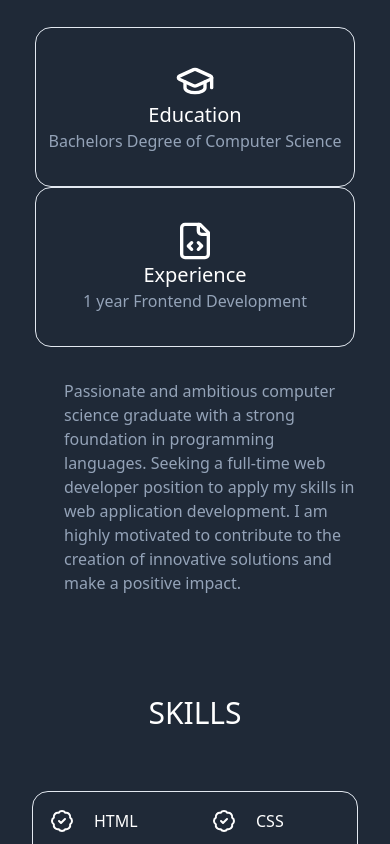
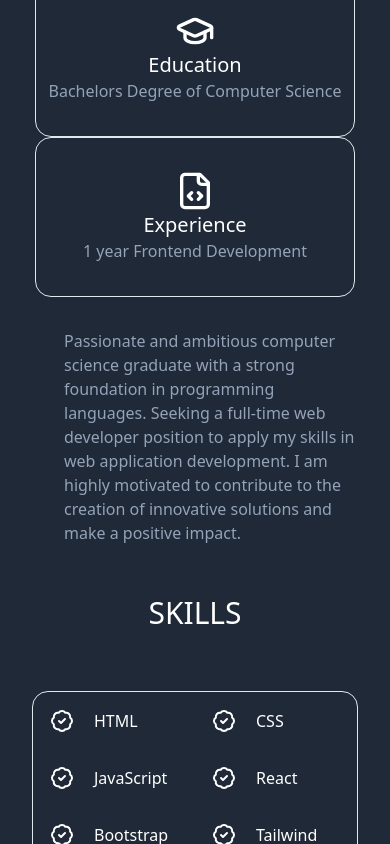
Before and after one commit to AdrianWMY/my-portfolio-app, a React (Vite) app: page / in a window 390 px wide. Shown: the part 1156-2000 px from the top of the page. Built offline with nearby package versions, Linux system fonts and the light colour scheme.

Commit message:
reduce the margin

```diff
--- a/src/App.tsx
+++ b/src/App.tsx
@@ -50,7 +50,7 @@ function App() {
         </div>
       </section>
 
-      <section className="mt-[100px]" id="about">
+      <section className="mt-[50px] sm:mt-[100px]" id="about">
         <h1 className="text-white text-3xl">ABOUT ME</h1>
         <div className="flex flex-wrap md:flex-nowrap justify-center  mt-[100px] ">
           <div className="w-full max-w-[380px]">
@@ -78,7 +78,7 @@ function App() {
         </div>
       </section>
 
-      <section className="mt-[100px]" id="skills">
+      <section className="mt-[50px] sm:mt-[100px]" id="skills">
         <h1 className="text-white text-3xl mb-[60px]"> SKILLS</h1>
         <div className="grid sm:grid-cols-3 grid-cols-2 place-content-around justify-items-center max-w-[800px] m-auto h-72 border border-white-600 rounded-2xl ">
           <Badge skillName="HTML" />
```
